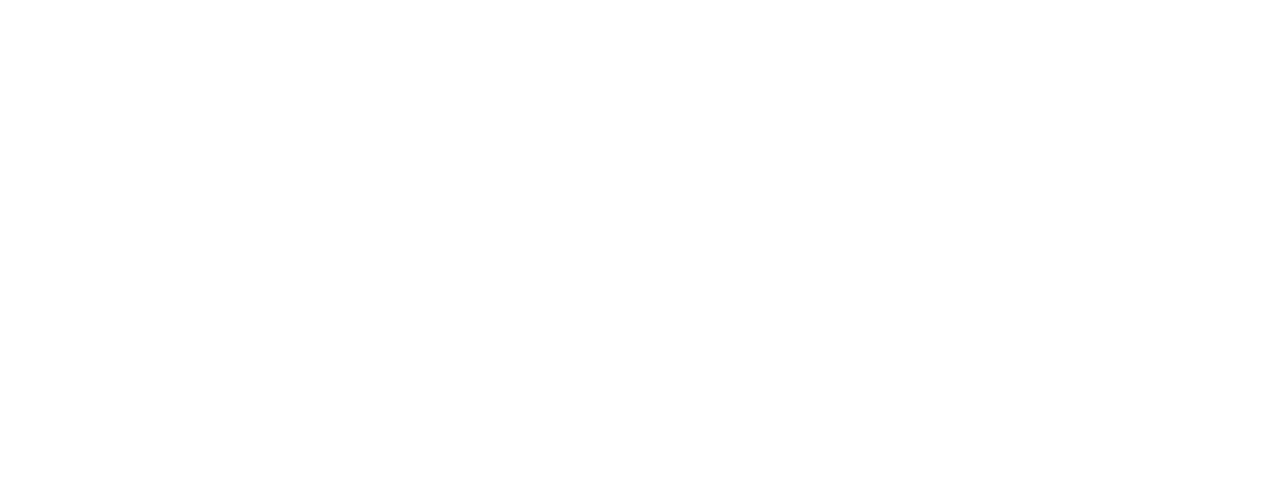
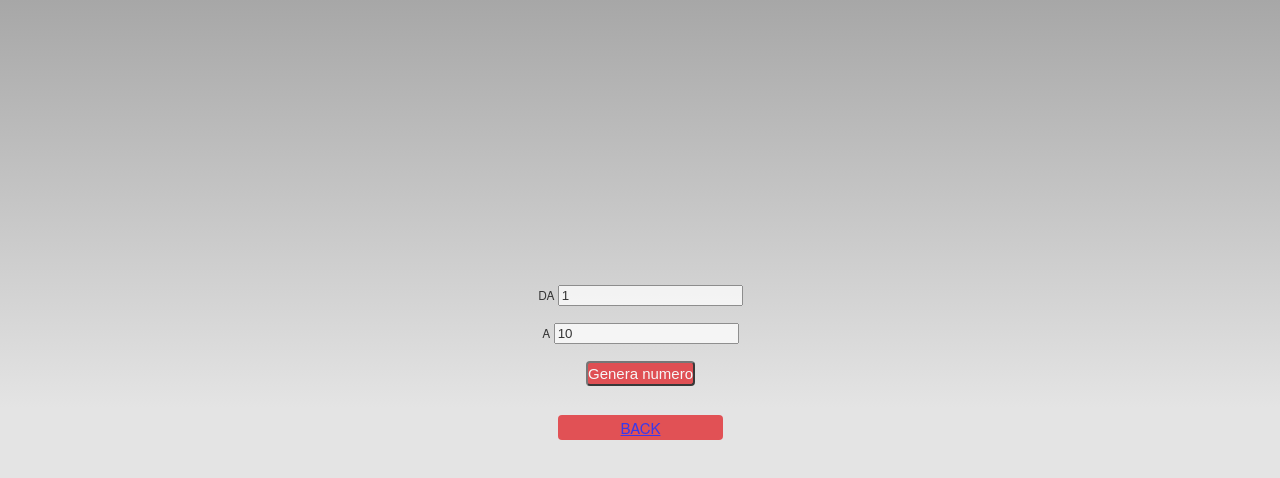
Before and after one commit to beqirithomas/Compito-Realt-Zar-Beq, a plain HTML site: page random.html in a window 1280 px wide. Drawn offline with Linux system fonts and the light colour scheme.

Commit message:
Update random.html

```diff
--- a/random.html
+++ b/random.html
@@ -1,3 +1,41 @@
 <html>
+  <head>
+		<meta charset="utf-8" />
+		<meta name="format-detection" content="telephone=no" />
+		<meta name="msapplication-tap-highlight" content="no" />
+		<meta name="viewport" content="user-scalable=no, initial-scale=1, maximum-scale=1, minimum-scale=1, width=device-width" />
+		<meta http-equiv="Content-Security-Policy" content="default-src * 'unsafe-inline'; style-src 'self' 'unsafe-inline'; media-src *" />
+		<link rel="stylesheet" type="text/css" href="css/index.css" />
+		<title>Random</title>
+	</head>
+	<body>
+		<div class="apps">
+			<div id="deviceready" class="blink">
+				<form name="myForm">
+					Da <input type="text" name="da" value="1" /> <br> <br>
+					a <input type="text" name="a" value="10" /> <br>  <br>
+					<input type="button" class="link" value="Genera numero" onclick="Random(min,max)" /> <br><br>
+					<p id="demo"></p>
+				</form>
+
+				<p id="demo"></p>
+
+				<script>
+					function Random(min,max)
+						{
+							var min = document.myForm.da.value;
+							var max = document.myForm.a.value;
+							var x = document.getElementById("demo");
+							x.innerHTML = "Oggi per te un offerta speciale sul nostro articolo n°" + Math.floor(Math.random() * (max - min) + 1);
+						}
+				</script>
+				<p class="linkback"><a href="index.html"> Back </a></p> <br>
+			</div>
+		</div>
+			<script type="text/javascript" src="js/index.js"></script>
+			<script type="text/javascript">
+			app.initialize();
+			</script>
+	</body>
 
 </html>
```
